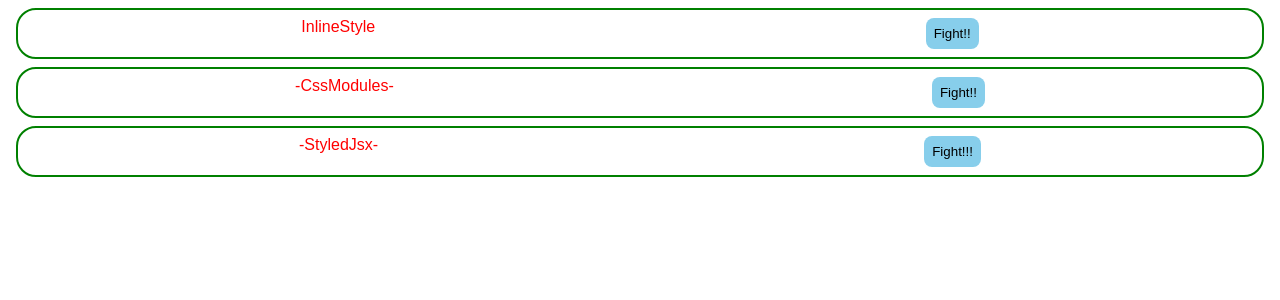
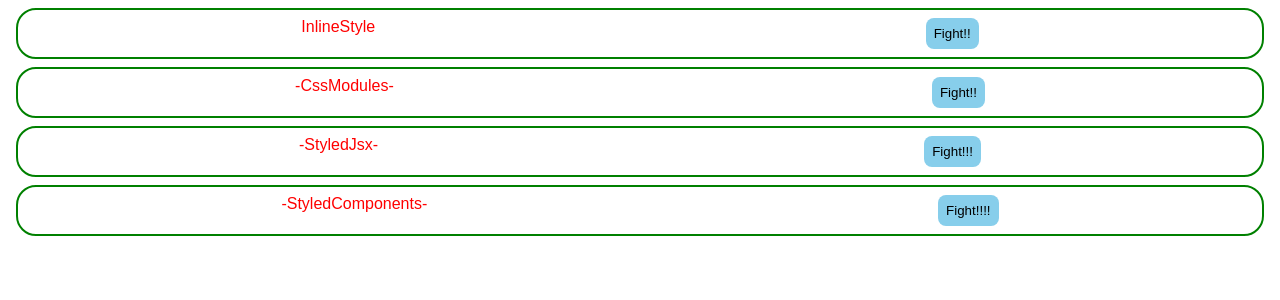
Before and after one commit to Hiratto/udemy-react-practice204, a React (Create React App) app: page / in a window 1280 px wide. Shown: the top 300 px of the page. Built offline with nearby package versions, Linux system fonts and the light colour scheme.

Commit message:
styled componentの使い方 コードが見やすい ＞元々のタグ名との区別が効かなくなるため頭文字にstyleのSをつけるなどして対応すると良い

```diff
--- a/package.json
+++ b/package.json
@@ -9,6 +9,7 @@
     "react": "17.0.2",
     "react-dom": "17.0.2",
     "react-scripts": "4.0.0",
+    "styled-components": "5.3.3",
     "styled-jsx": "5.0.0"
   },
   "devDependencies": {
--- a/src/App.js
+++ b/src/App.js
@@ -1,5 +1,6 @@
 import { InlineStyle } from "./components/InlineStyle";
 import { CssModules } from "./components/CssModules";
+import { StyledComponents } from "./components/StyledComponents";
 import "./styles.css";
 import { StyledJsx } from "./components/StyledJsx";
 
@@ -9,6 +10,7 @@
       <InlineStyle />
       <CssModules />
       <StyledJsx />
+      <StyledComponents />
     </div>
   );
 }
--- /dev/null
+++ b/src/components/StyledComponents.jsx
@@ -0,0 +1,38 @@
+import styled from "styled-components";
+
+export const StyledComponents = () => {
+  return (
+    <Container>
+      <Title> -StyledComponents- </Title>
+      <Button>Fight!!!!</Button>
+    </Container>
+  );
+};
+
+// 元々のタグ名との区別が効かなくなるため頭文字にstyleのSをつけるなどして対応
+const Container = styled.div`
+  border: solid 2px green;
+  border-radius: 20px;
+  padding: 8px;
+  margin: 8px;
+  display: flex;
+  justify-content: space-around;
+  aline-items: center;
+`;
+
+const Title = styled.p`
+  margin: 0;
+  color: red;
+`;
+
+const Button = styled.button`
+  background-color: skyblue;
+  border: none;
+  padding: 8px;
+  border-radius: 8px;
+  &:hover {
+    background-color: #fff;
+    color: skyblue;
+    cursor: pointer;
+  }
+`;
```
